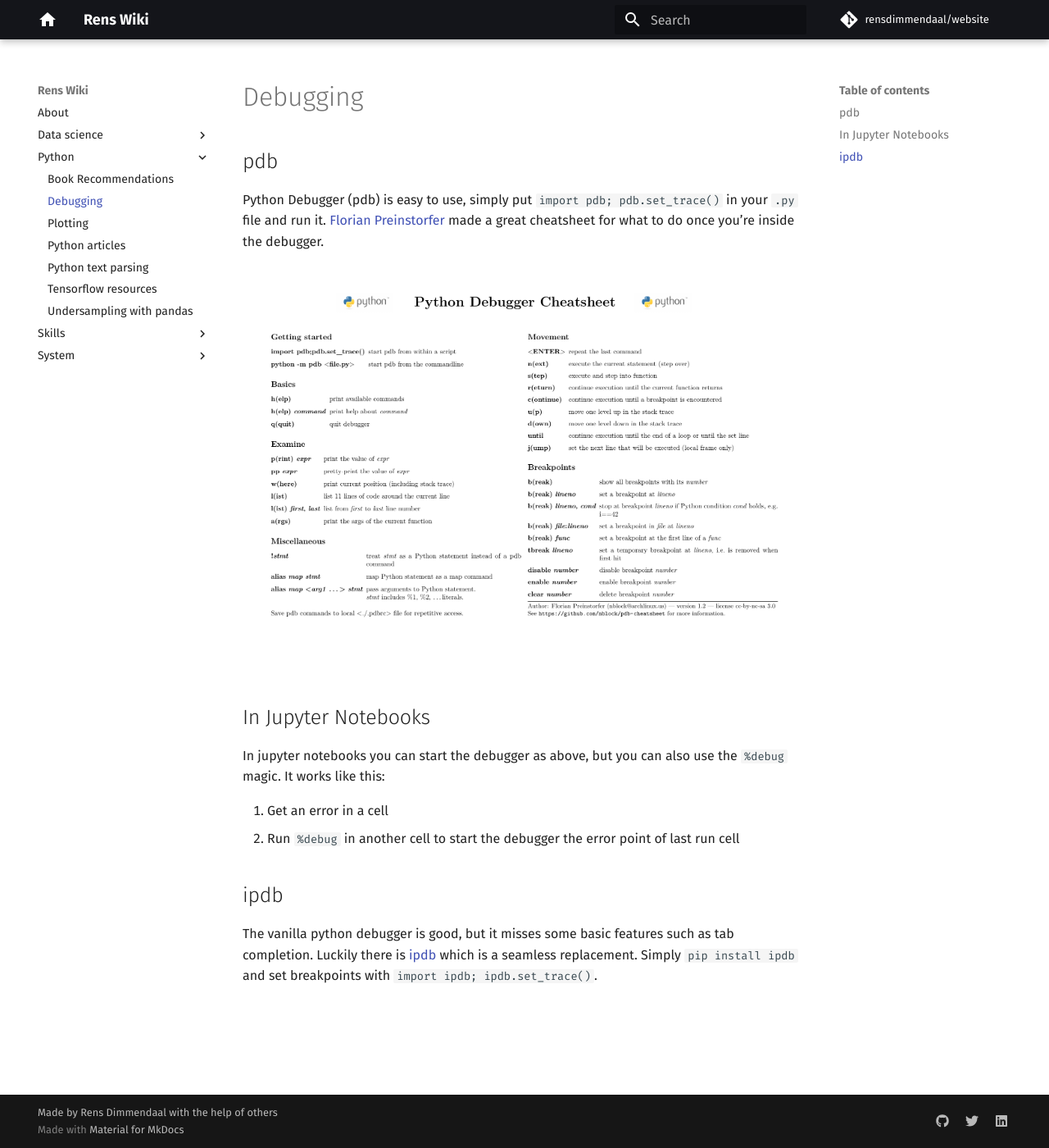
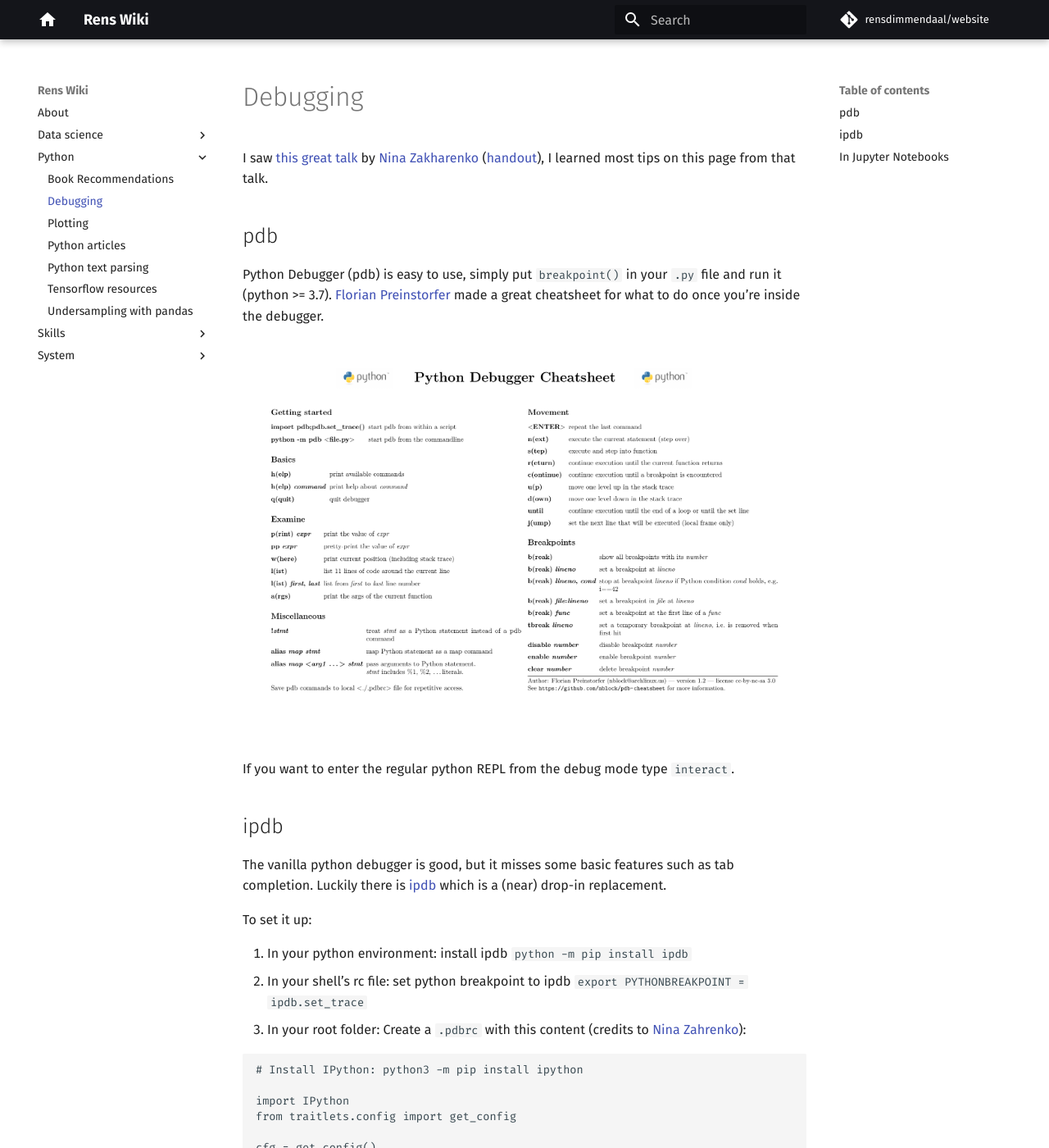
Before and after one commit to RensDimmendaal/website, an MkDocs documentation site: the page built from docs/python/debugging.md, in a window 1280 px wide and 1400 px high. Shown: the whole window at 82% size. Built offline with MkDocs 1.6.1 and Material for MkDocs 9.7.7, drawn with Linux system fonts in a browser that asks for light colours; comment, search, counter and statistics services are not loaded; some of the changed text lies outside the part shown.

Commit message:
update debugging with pycon2020 talk info

````diff
--- a/docs/python/debugging.md
+++ b/docs/python/debugging.md
@@ -1,13 +1,40 @@
 # Debugging
 
 
+I saw [this great talk](https://www.youtube.com/watch?v=5AYIe-3cD-s) by [Nina Zakharenko](https://www.nnja.io/) ([handout](https://nina.to/pycon2020)), I learned most tips on this page from that talk.
+
 ## pdb
 
-Python Debugger (pdb) is easy to use, simply put `import pdb; pdb.set_trace()` in your `.py` file and run it.
+Python Debugger (pdb) is easy to use, simply put `breakpoint()` in your `.py` file and run it (python >= 3.7).
 [Florian Preinstorfer](https://github.com/nblock/pdb-cheatsheet) made a great cheatsheet for what to do once you're inside the debugger.
 
 ![](./img/pdb-cheatsheet.png)
 
+If you want to enter the regular python REPL from the debug mode type `interact`.
+
+## ipdb
+
+The vanilla python debugger is good, but it misses some basic features such as tab completion.
+Luckily there is [ipdb](https://github.com/gotcha/ipdb) which is a (near) drop-in replacement.
+
+To set it up:
+
+1. In your python environment: install ipdb `python -m pip install ipdb`
+2. In your shell's rc file: set python breakpoint to ipdb  `export PYTHONBREAKPOINT = ipdb.set_trace`
+3. In your root folder: Create a `.pdbrc` with this content (credits to [Nina Zahrenko](https://www.nnja.io/post/2020/pycon2020-goodbye-print-hello-debugger/)):
+
+```
+# Install IPython: python3 -m pip install ipython
+
+import IPython
+from traitlets.config import get_config
+
+cfg = get_config()
+cfg.InteractiveShellEmbed.colors = "Linux"  # syntax highlighting
+cfg.InteractiveShellEmbed.confirm_exit = False
+
+alias interacti IPython.embed(config=cfg)  # I replaced `interacti` with `ii`
+```
 
 ## In Jupyter Notebooks
 
@@ -16,9 +43,3 @@ It works like this:
 
 1. Get an error in a cell
 2. Run `%debug` in another cell to start the debugger the error point of last run cell
-
-## ipdb
-
-The vanilla python debugger is good, but it misses some basic features such as tab completion.
-Luckily there is [ipdb](https://github.com/gotcha/ipdb) which is a seamless replacement.
-Simply `pip install ipdb` and set breakpoints with `import ipdb; ipdb.set_trace()`.
````
